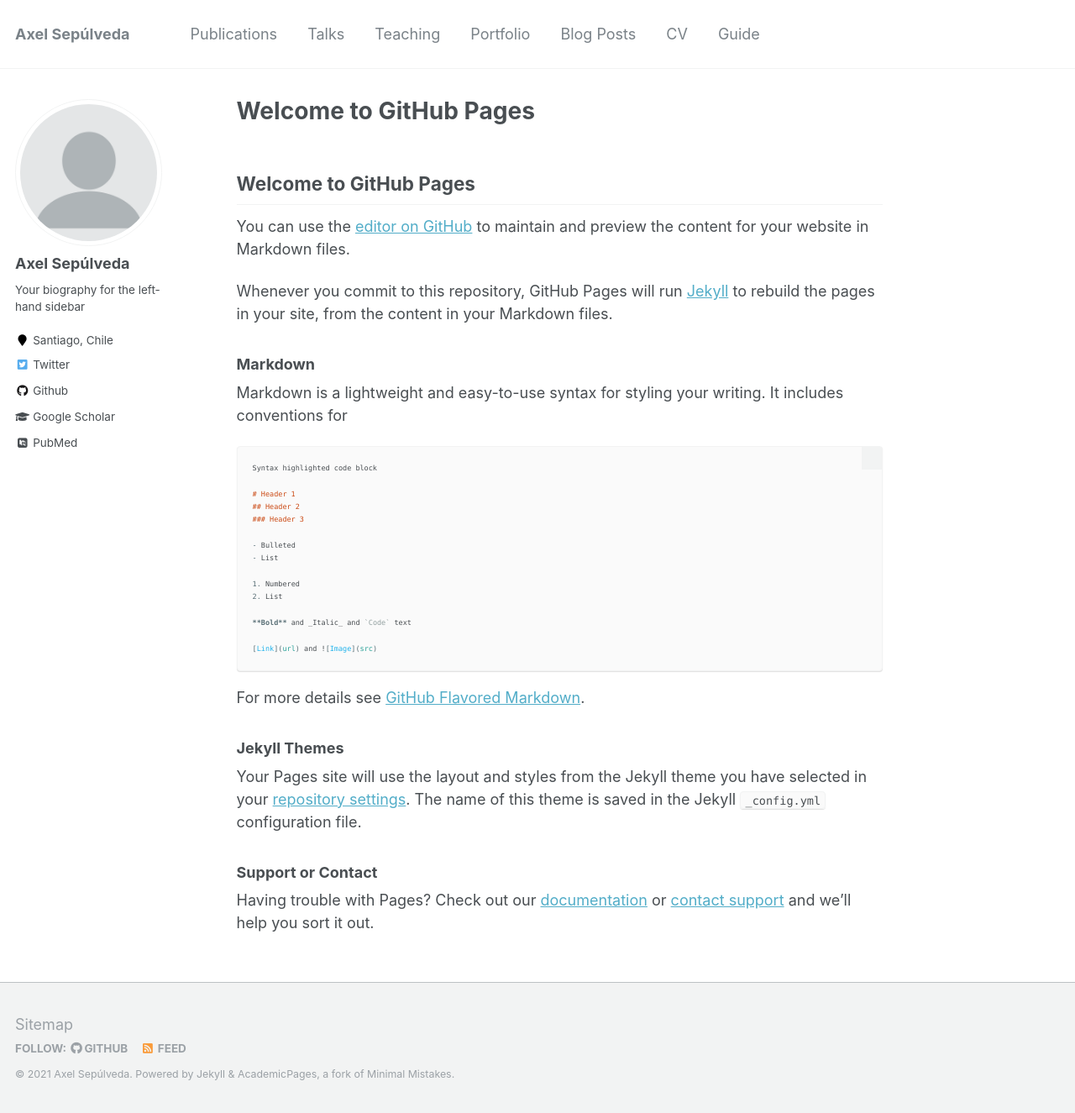
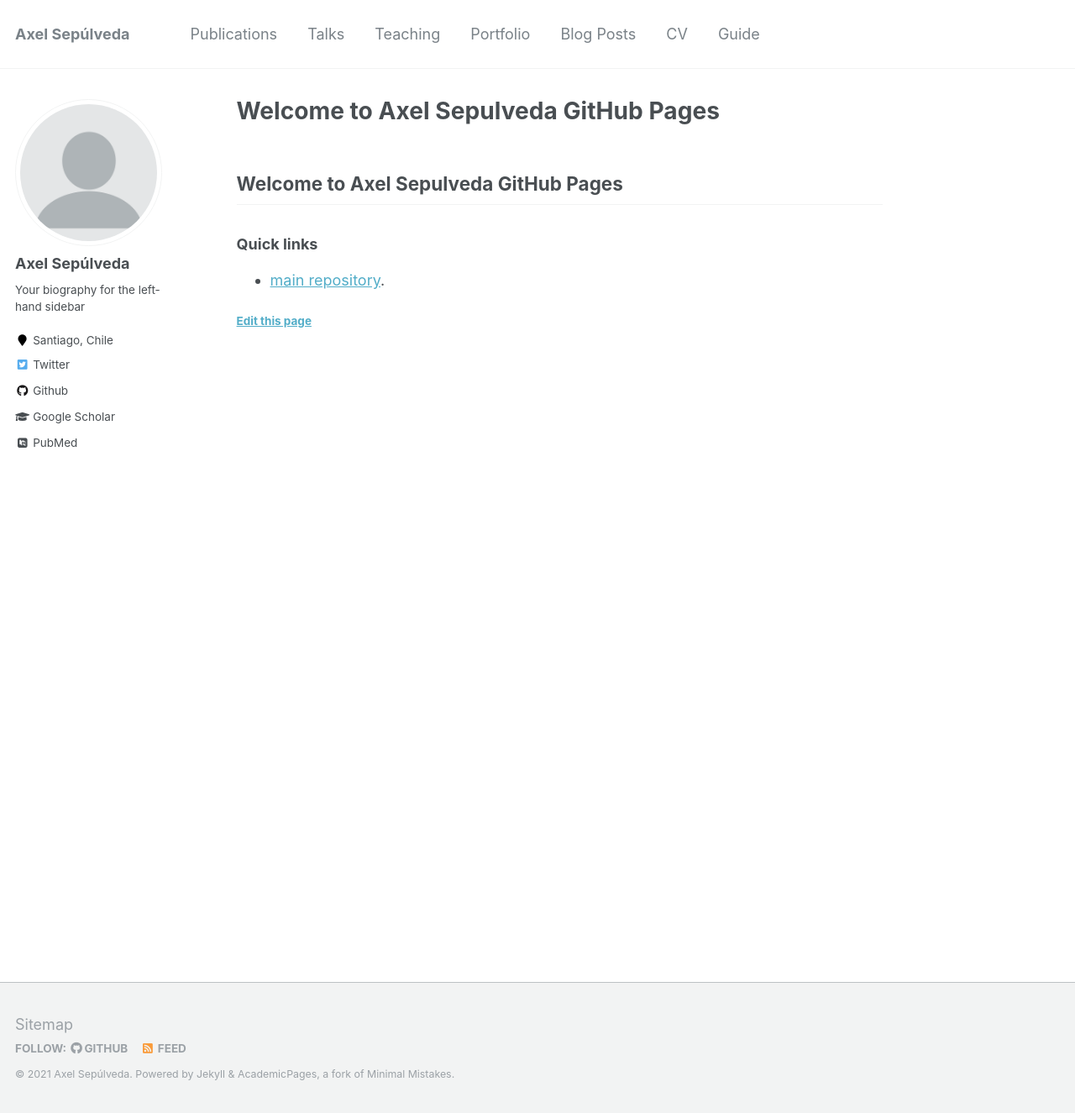
Before and after one commit to Axel-Sepulveda/Axel-Sepulveda.github.io, a Jekyll site: the page built from index.md, in a window 1280 px wide and 1325 px high. Shown: the whole window at 84% size. Built offline with Jekyll 4.4.1, drawn with Linux system fonts in a browser that asks for light colours; some web fonts are replaced; our own code applies the rules of GitHub Pages for plain Markdown files.

Commit message:
Update index.md

````diff
--- a/index.md
+++ b/index.md
@@ -1,37 +1,7 @@
-## Welcome to GitHub Pages
+## Welcome to Axel Sepulveda GitHub Pages
 
-You can use the [editor on GitHub](https://github.com/Axel-Sepulveda/Axel-Sepulveda.github.io/edit/main/index.md) to maintain and preview the content for your website in Markdown files.
+### Quick links
 
-Whenever you commit to this repository, GitHub Pages will run [Jekyll](https://jekyllrb.com/) to rebuild the pages in your site, from the content in your Markdown files.
+- [main repository](https://github.com/Axel-Sepulveda/Axel-Sepulveda.github.iohttps://github.com/chepo92).
 
-### Markdown
-
-Markdown is a lightweight and easy-to-use syntax for styling your writing. It includes conventions for
-
-```markdown
-Syntax highlighted code block
-
-# Header 1
-## Header 2
-### Header 3
-
-- Bulleted
-- List
-
-1. Numbered
-2. List
-
-**Bold** and _Italic_ and `Code` text
-
-[Link](url) and ![Image](src)
-```
-
-For more details see [GitHub Flavored Markdown](https://guides.github.com/features/mastering-markdown/).
-
-### Jekyll Themes
-
-Your Pages site will use the layout and styles from the Jekyll theme you have selected in your [repository settings](https://github.com/Axel-Sepulveda/Axel-Sepulveda.github.io/settings). The name of this theme is saved in the Jekyll `_config.yml` configuration file.
-
-### Support or Contact
-
-Having trouble with Pages? Check out our [documentation](https://docs.github.com/categories/github-pages-basics/) or [contact support](https://support.github.com/contact) and we’ll help you sort it out.
+#### [Edit this page](https://github.com/Axel-Sepulveda/Axel-Sepulveda.github.io/edit/main/index.md)
````
